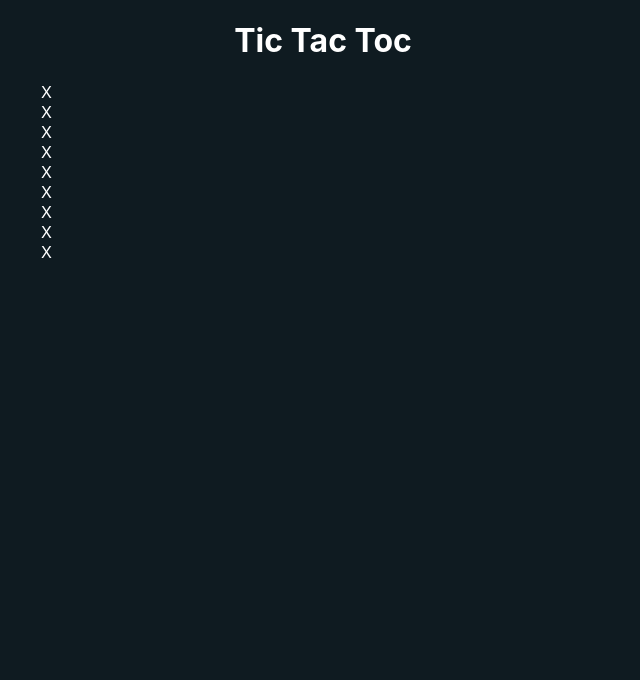
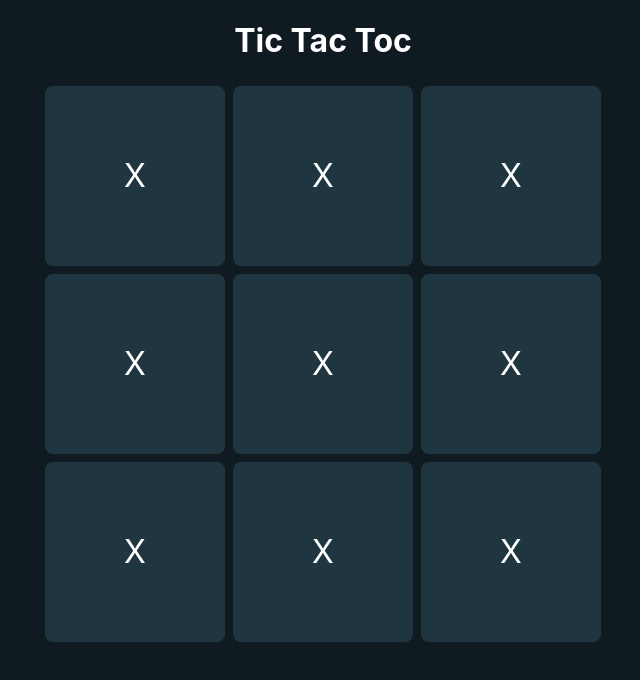
Before and after one commit to Hileene/Tic-Tac-Toe-Game, a React (Create React App) app: page / in a window 1280 px wide. Shown: the top 680 px of the page, without its empty margins (317-957 px from the left). Built offline with nearby package versions, Linux system fonts and the light colour scheme.

Commit message:
Style the tiles

```diff
--- a/src/Components/Tile/Tile.css
+++ b/src/Components/Tile/Tile.css
@@ -0,0 +1,18 @@
+.row {
+  display: flex;
+  justify-content: center;
+  align-items: center;
+}
+
+.tile {
+  display: flex;
+  width: 180px;
+  height: 180px;
+  background: #1f3540;
+  border: 4px solid #0f1b21;
+  border-radius: 12px;
+  cursor: pointer;
+  justify-content: center;
+  align-items: center;
+  font-size: 2em;
+}
```
